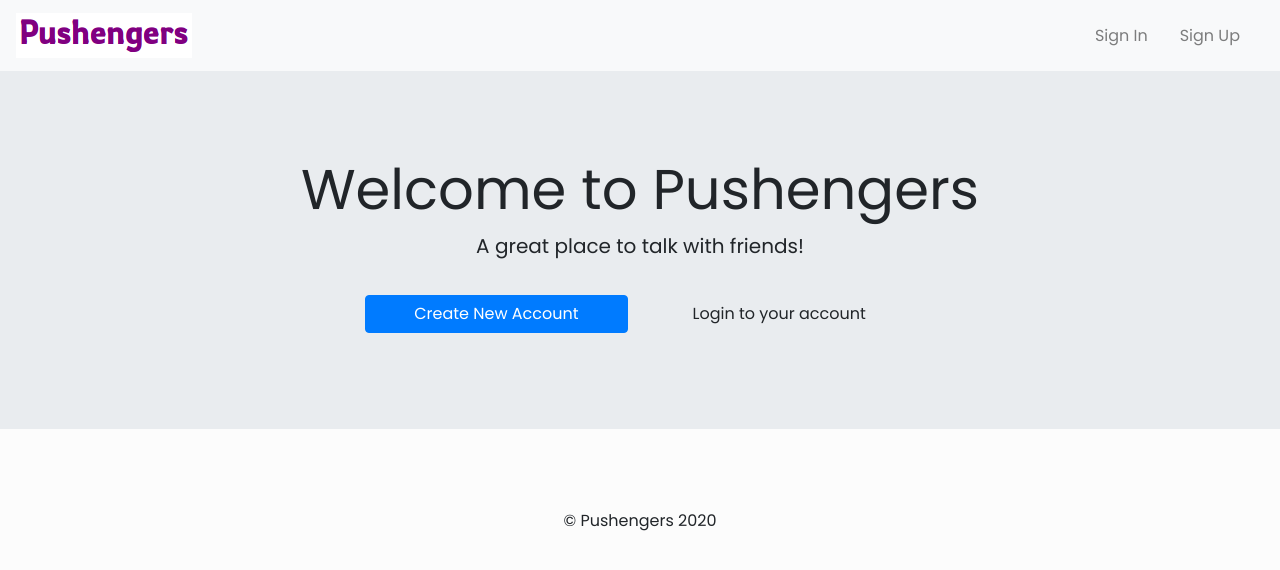
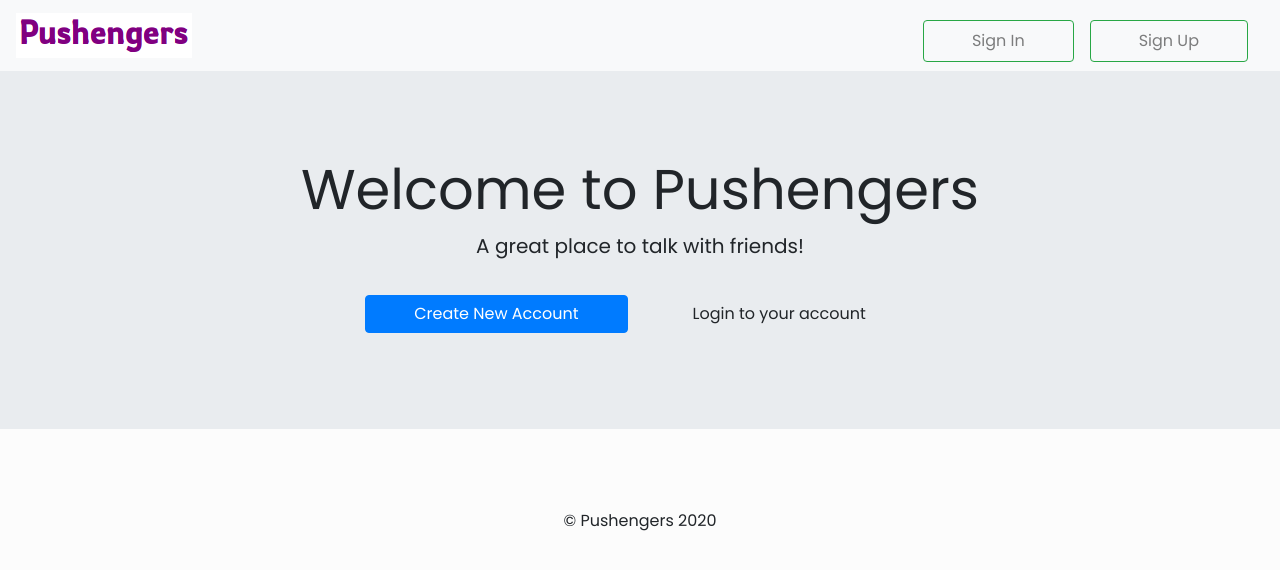
Before and after one commit to Leonardoleo/Pushengers-chat-app, a React (Create React App) app: page / in a window 1280 px wide. Shown: the top 570 px of the page. Built offline with nearby package versions, Linux system fonts and the light colour scheme; no server answers.

Commit message:
add color at text n button in Link at Header.js

```diff
--- a/src/components/Header.js
+++ b/src/components/Header.js
@@ -27,8 +27,8 @@
                 <button className="btn btn-primary mr-3" onClick={() => auth().signOut()}>Logout</button>
                 </div>
                 : <div className="navbar-nav">
-                  <Link className="nav-item nav-link mr-3" to="/login">Sign In</Link>
-                  <Link className ="nanc-item nav-link mr-3" to="/signup">Sign Up</Link>
+                  <Link className="btn btn-outline-success text-black px-5 mr-3 nav-item nav-link" to="/login">Sign In</Link>
+                  <Link className ="btn btn-outline-success text-black px-5 mr-3 nav-item nav-link" to="/signup">Sign Up</Link>
                   </div>}
             </div>
             </nav>
```
